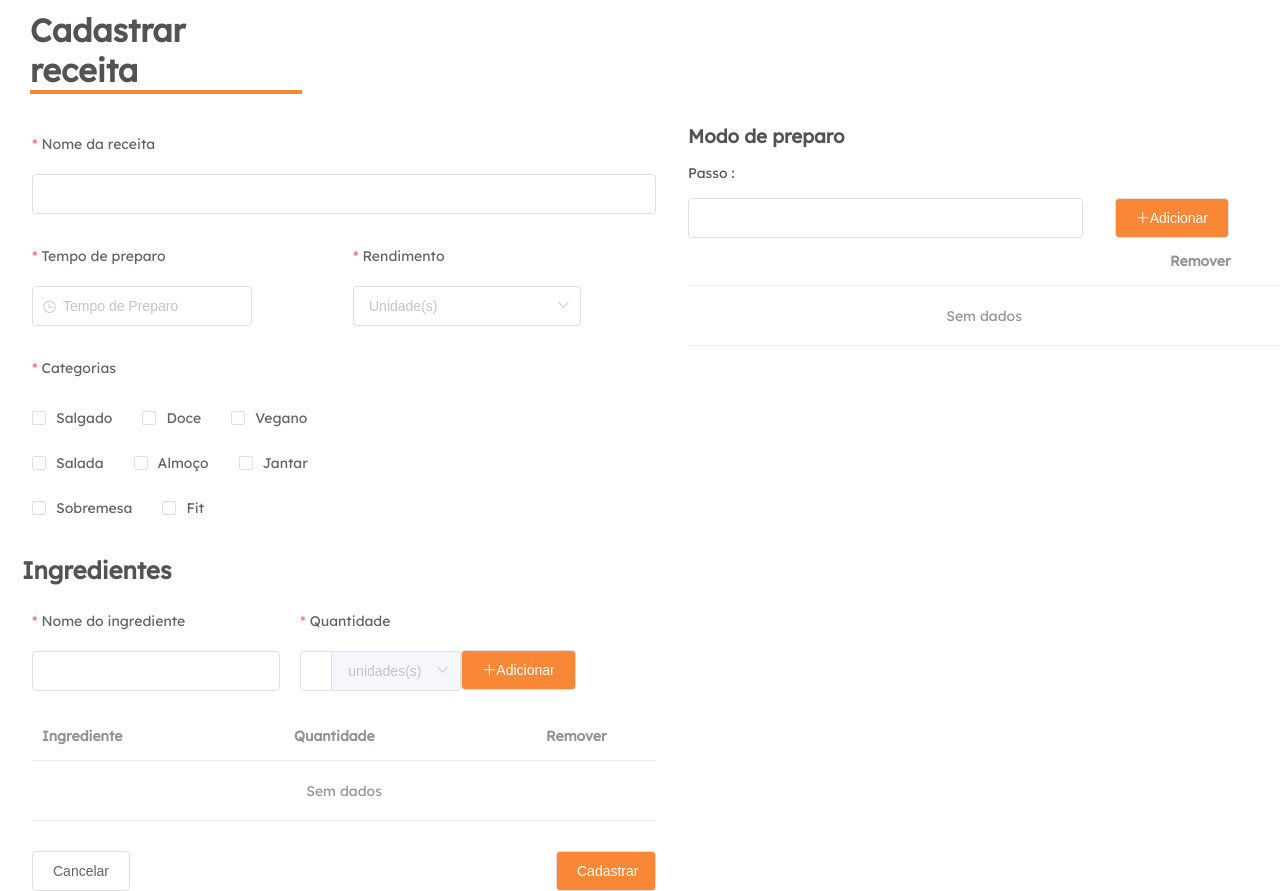
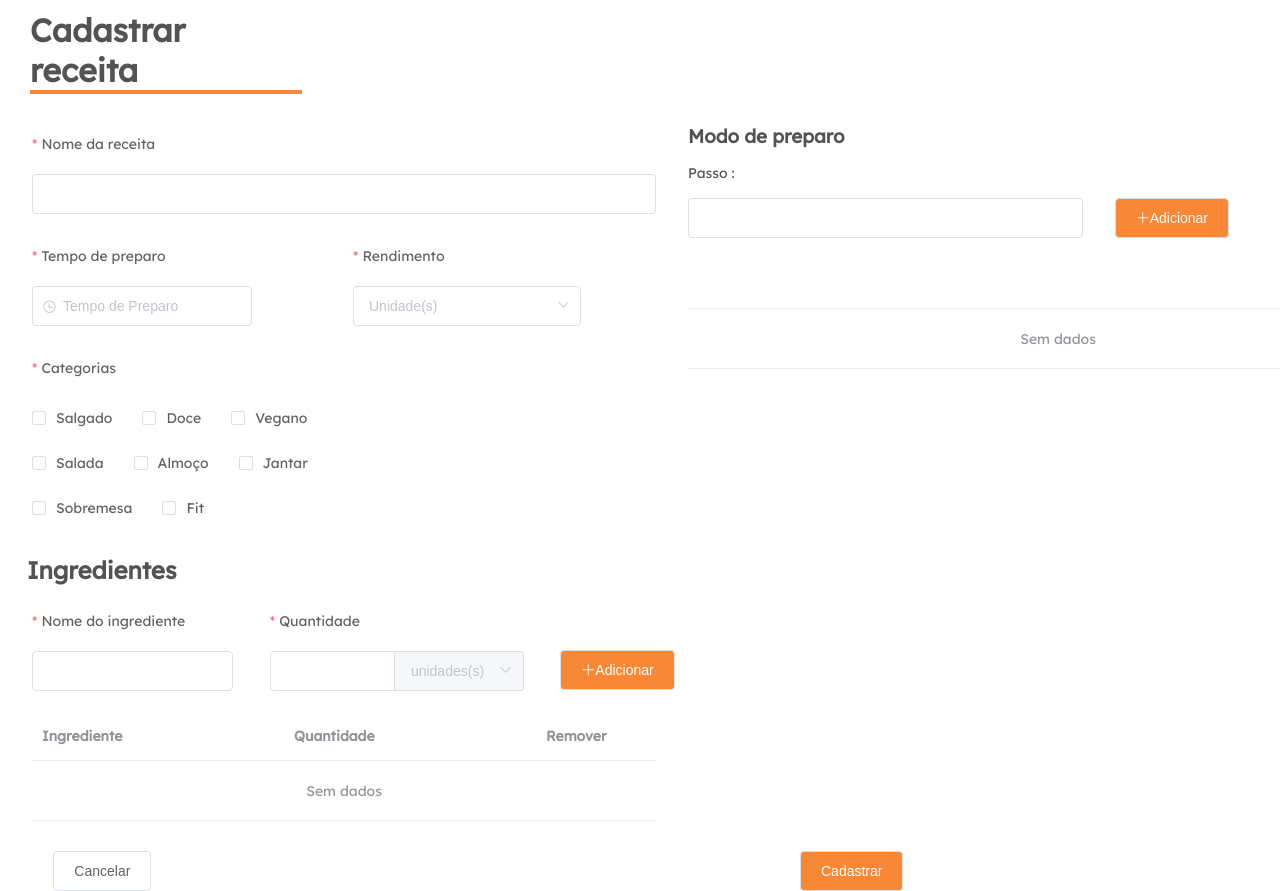
Before and after one commit to devlucasrezende/chef, a Vue app in the folder frontend/: page /createRecipe in a window 1280 px wide. Shown: the part 80-971 px from the top of the page. Built offline with nearby package versions, Linux system fonts and the light colour scheme.

Commit message:
updating style

```diff
--- a/frontend/public/index.html
+++ b/frontend/public/index.html
@@ -19,6 +19,7 @@
     * {
       margin: 0;
       padding: 0;
+
     }
   </style>
 </html>
--- a/frontend/src/components/CreateRecipe.vue
+++ b/frontend/src/components/CreateRecipe.vue
@@ -1,10 +1,12 @@
 <template>
-  <div>
+  <el-row>
     <el-row>
       <Header />
     </el-row>
     <el-row>
       <h1>Cadastrar receita</h1>
+    </el-row>
+    <el-row>
       <el-form
         ref="ruleForm"
         :model="ruleForm"
@@ -14,9 +16,11 @@
         class="form"
       >
         <el-col :span="12" :xs="6" :xl="12">
-          <el-form-item label="Nome da receita" prop="name">
-            <el-input v-model="ruleForm.name"></el-input>
-          </el-form-item>
+          <el-row>
+            <el-form-item label="Nome da receita" prop="name">
+              <el-input v-model="ruleForm.name"></el-input>
+            </el-form-item>
+          </el-row>
           <el-row :gutter="18">
             <el-col :span="12">
               <el-form-item label="Tempo de preparo" prop="time">
@@ -62,13 +66,13 @@
               </el-col>
             </el-form-item>
           </el-row>
-          <el-row :gutter="20">
+          <el-row :gutter="10">
             <h2>Ingredientes</h2>
-            <el-col :span="10">
+            <el-col :span="8">
               <el-form-item label="Nome do ingrediente" prop="ing">
                 <el-input v-model="ruleForm.ing"></el-input></el-form-item
             ></el-col>
-            <el-col :span="12" :xs="12" :lg="6" :xl="6">
+            <el-col :span="10" :offset="1">
               <el-form-item label="Quantidade" prop="un">
                 <el-input v-model="ruleForm.un">
                   <el-select
@@ -84,13 +88,13 @@
                 </el-input>
               </el-form-item>
             </el-col>
-            <el-col :span="2">
+            <el-col :span="2" :offset="1">
               <el-button class="btnAdd" @click="addIng()"
                 ><i class="el-icon-plus" />Adicionar</el-button
               >
             </el-col>
           </el-row>
-          <el-table :data="tableData" style="width: auto">
+          <el-table :data="tableData" max-height="500" style="width: auto">
             <el-table-column fixed prop="ing" label="Ingrediente" width="auto">
             </el-table-column>
             <el-table-column prop="amount" label="Quantidade" width="auto">
@@ -107,19 +111,6 @@
               </template>
             </el-table-column>
           </el-table>
-          <el-row>
-            <el-col :span="12" style="margin-top: 30px">
-              <el-button>Cancelar</el-button>
-            </el-col>
-            <el-col :span="12" style="margin-top: 30px">
-              <el-button
-                style="margin-left: auto"
-                class="btnReg"
-                @click="handleSubmit()"
-                >Cadastrar</el-button
-              >
-            </el-col>
-          </el-row>
         </el-col>
         <el-col :span="12" :xs="6" :xl="12">
           <el-row class="form">
@@ -135,12 +126,10 @@
                 >
               </el-col>
             </el-row>
+            <el-table :data="passTable" max-height="500">
+              <el-table-column prop="pass" width="660"> </el-table-column>
 
-            <el-table :data="passTable" style="width: auto" max-height="240">
-              <el-table-column fixed prop="pass" width="auto">
-              </el-table-column>
-
-              <el-table-column label="Remover" width="120">
+              <el-table-column label="Remover" width="auto">
                 <template slot-scope="scope">
                   <el-button
                     type="text"
@@ -156,7 +145,15 @@
         </el-col>
       </el-form>
     </el-row>
-  </div>
+    <el-row>
+      <el-col :span="12" :offset="1" style="margin-top: 30px">
+        <el-button @click="$router.push({ name: '/' })">Cancelar</el-button>
+      </el-col>
+      <el-col :span="8" :offset="2">
+        <el-button class="btnReg" @click="handleSubmit()">Cadastrar</el-button>
+      </el-col>
+    </el-row>
+  </el-row>
 </template>
 
 <script>
@@ -236,7 +233,6 @@ export default {
         ],
         time: [
           {
-            type: 'date',
             required: true,
             message: 'Tempo de preparo obrigatório',
             trigger: 'change',
@@ -246,7 +242,7 @@ export default {
           {
             required: true,
             message: '',
-            trigger: 'change',
+            trigger: 'blur',
           },
         ],
         categorias: [
@@ -261,14 +257,14 @@ export default {
           {
             required: true,
             message: 'Ingrediente obrigatório',
-            trigger: 'change',
+            trigger: 'blur',
           },
         ],
         un: [
           {
             required: true,
-            message: 'Unidade obrigatória',
-            trigger: 'change',
+            message: 'Quantidade obrigatória',
+            trigger: 'blur',
           },
         ],
       },
@@ -346,11 +342,7 @@ export default {
 .btnReg {
   background-color: #f88836;
   color: #fff;
-  position: absolute;
-  bottom: 0;
-  right: 0;
-  width: 100px;
-  text-align: right;
+  margin-top: 30px;
 }
 
 .btnAdd:hover {
--- a/frontend/src/components/Header.vue
+++ b/frontend/src/components/Header.vue
@@ -5,7 +5,7 @@
         <img
           :src="require('../assets/logo.png')"
           alt="logo"
-          @click="$router.push({ name: '/recipes' })"
+          @click="$router.push({ name: '/' })"
         />
       </el-header>
     </el-col>
--- a/frontend/src/components/Recipes.vue
+++ b/frontend/src/components/Recipes.vue
@@ -11,7 +11,9 @@
         <el-input v-model="search" size="mini" placeholder="Type to search" />
       </el-col>
       <el-col :span="4" :offset="12">
-        <el-button @click="$router.push({ name: '/createRecipe' })"
+        <el-button
+          class="btnRecipe"
+          @click="$router.push({ name: '/createRecipe' })"
           >Cadastrar receita</el-button
         >
       </el-col>
@@ -96,10 +98,19 @@ export default {
 
 
 <style scoped>
+.btnRecipe {
+  background-color: #f88836;
+  color: #fff;
+}
+
 h1 {
   color: #535353;
   max-width: 17rem;
   border-bottom: 4px solid #f88836;
   margin: 30px;
 }
+
+h2 {
+  color: #535353;
+}
 </style>
--- a/frontend/src/routes/index.js
+++ b/frontend/src/routes/index.js
@@ -7,8 +7,8 @@ export default new Router({
   mode: 'history',
   routes: [
     {
-      path: '/recipes',
-      name: '/recipes',
+      path: '/',
+      name: '/',
       component: () => import('../components/Recipes.vue'),
     },
     {
```
